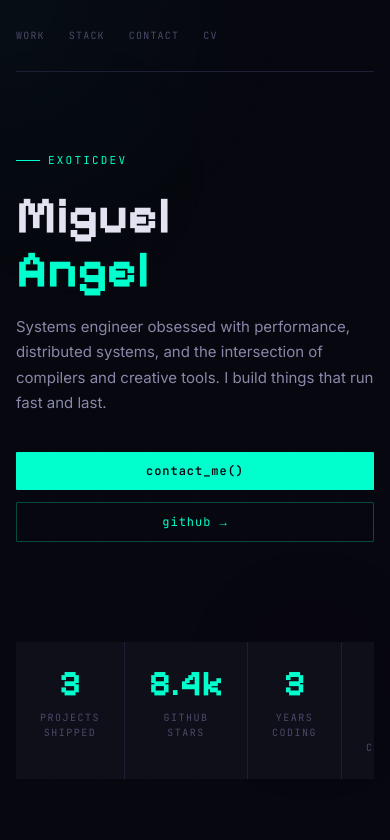
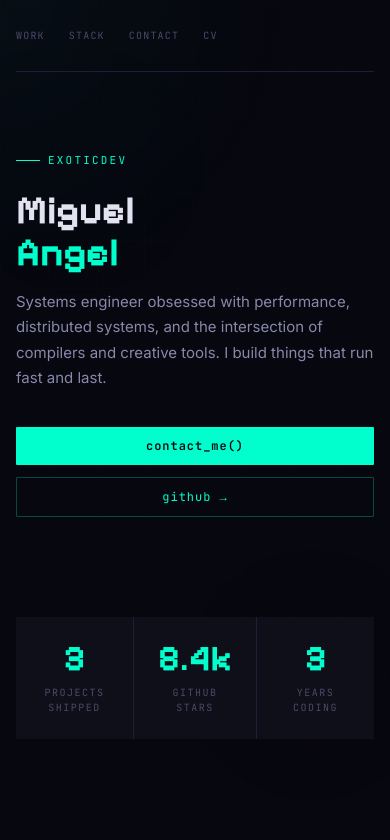
Before and after one commit to Exoticdevelopment/mi-portafolio, a React (Vite) app: page / in a window 390 px wide. Shown: the top 840 px of the page. Built offline with nearby package versions, Linux system fonts and the light colour scheme; the HTML template or start-up script is replaced by a standard one.

Commit message:
fix(stats): centrar barra de stats en 3 columnas en cualquier dispositivo

```diff
--- a/src/App.tsx
+++ b/src/App.tsx
@@ -309,7 +309,24 @@ function ContactItem({
 export default function App() {
   const [activeFilter, setActiveFilter] = useState('all')
   const [mousePos, setMousePos] = useState({ x: 0, y: 0 })
+  const [nameGlitching, setNameGlitching] = useState(false)
+  const glitchTimeoutRef = useRef<ReturnType<typeof setTimeout> | null>(null)
   const containerRef = useRef<HTMLDivElement | null>(null)
+
+  // En pantallas táctiles no existe un "mouseleave" real, así que si dependemos
+  // solo de :hover el efecto glitch se queda pegado tras el toque. Con esto,
+  // en touch el glitch se activa un instante y se apaga solo.
+  const triggerNameGlitch = () => {
+    setNameGlitching(true)
+    if (glitchTimeoutRef.current) clearTimeout(glitchTimeoutRef.current)
+    glitchTimeoutRef.current = setTimeout(() => setNameGlitching(false), 700)
+  }
+
+  useEffect(() => {
+    return () => {
+      if (glitchTimeoutRef.current) clearTimeout(glitchTimeoutRef.current)
+    }
+  }, [])
 
   useEffect(() => {
     const handleMouse = (e: MouseEvent) => {
@@ -426,11 +443,13 @@ export default function App() {
             </div>
 
             <h1
-              className="glitch-text"
+              className={`glitch-text${nameGlitching ? ' is-glitching' : ''}`}
               data-text="Miguel Angel"
+              onClick={triggerNameGlitch}
+              onTouchStart={triggerNameGlitch}
               style={{
                 fontFamily: 'Pixelify Sans, monospace',
-                fontSize: 'clamp(52px, 7vw, 88px)',
+                fontSize: 'clamp(40px, 9vw, 88px)',
                 fontWeight: 700,
                 color: '#e2e2f0',
                 lineHeight: 1.05,
@@ -571,14 +590,13 @@ export default function App() {
             borderRadius: 2,
             overflow: 'hidden',
             display: 'grid',
-            gridTemplateColumns: 'repeat(4, 1fr)',
+            gridTemplateColumns: 'repeat(3, 1fr)',
           }}
         >
           {[
             { label: 'projects shipped', value: '3' },
             { label: 'github stars', value: '8.4k' },
             { label: 'years coding', value: '3' },
-            { label: 'cups of coffee', value: '∞' },
           ].map(({ label, value }) => (
             <div key={label} style={{ background: '#0f0f1a', padding: '24px', textAlign: 'center' }}>
               <div
--- a/src/index.css
+++ b/src/index.css
@@ -67,26 +67,55 @@ body {
 
 .glitch-text {
   position: relative;
+  /* En touch, evita el resaltado azul/gris al tocar y hace obvio que es tocable */
+  -webkit-tap-highlight-color: transparent;
+  cursor: pointer;
 }
 
-.glitch-text:hover::before,
-.glitch-text:hover::after {
+.glitch-text::before,
+.glitch-text::after {
   content: attr(data-text);
   position: absolute;
   top: 0;
   left: 0;
   width: 100%;
   height: 100%;
+  opacity: 0;
+  pointer-events: none;
+  white-space: nowrap;
 }
 
-.glitch-text:hover::before {
+.glitch-text::before {
   color: #00ffcc;
+}
+
+.glitch-text::after {
+  color: #a855f7;
+}
+
+/* Desktop / dispositivos con mouse real: el glitch se dispara con hover.
+   `pointer: fine` + `hover: hover` excluye a móviles y tablets táctiles,
+   donde el :hover se queda "pegado" tras el toque (sin mouseleave). */
+@media (hover: hover) and (pointer: fine) {
+  .glitch-text:hover::before {
+    animation: glitch 0.4s infinite;
+    opacity: 0.7;
+  }
+
+  .glitch-text:hover::after {
+    animation: glitch 0.4s infinite reverse;
+    opacity: 0.5;
+  }
+}
+
+/* Móvil / tablet: el glitch se activa un instante al tocar (clase controlada
+   por JS con un timeout) y se apaga solo, así nunca queda descuadrado. */
+.glitch-text.is-glitching::before {
   animation: glitch 0.4s infinite;
   opacity: 0.7;
 }
 
-.glitch-text:hover::after {
-  color: #a855f7;
+.glitch-text.is-glitching::after {
   animation: glitch 0.4s infinite reverse;
   opacity: 0.5;
 }
@@ -119,7 +148,7 @@ body {
 
 .stats-grid {
   display: grid;
-  grid-template-columns: repeat(4, 1fr);
+  grid-template-columns: repeat(3, 1fr);
   gap: 1px;
 }
 
@@ -139,10 +168,6 @@ body {
     display: none;
   }
 
-  .stats-grid {
-    grid-template-columns: repeat(2, 1fr);
-  }
-
   .nav-links {
     gap: 16px;
   }
@@ -159,10 +184,6 @@ body {
 }
 
 @media (max-width: 480px) {
-  .stats-grid {
-    grid-template-columns: repeat(2, 1fr);
-  }
-
   .hero-buttons {
     flex-direction: column;
   }
```
